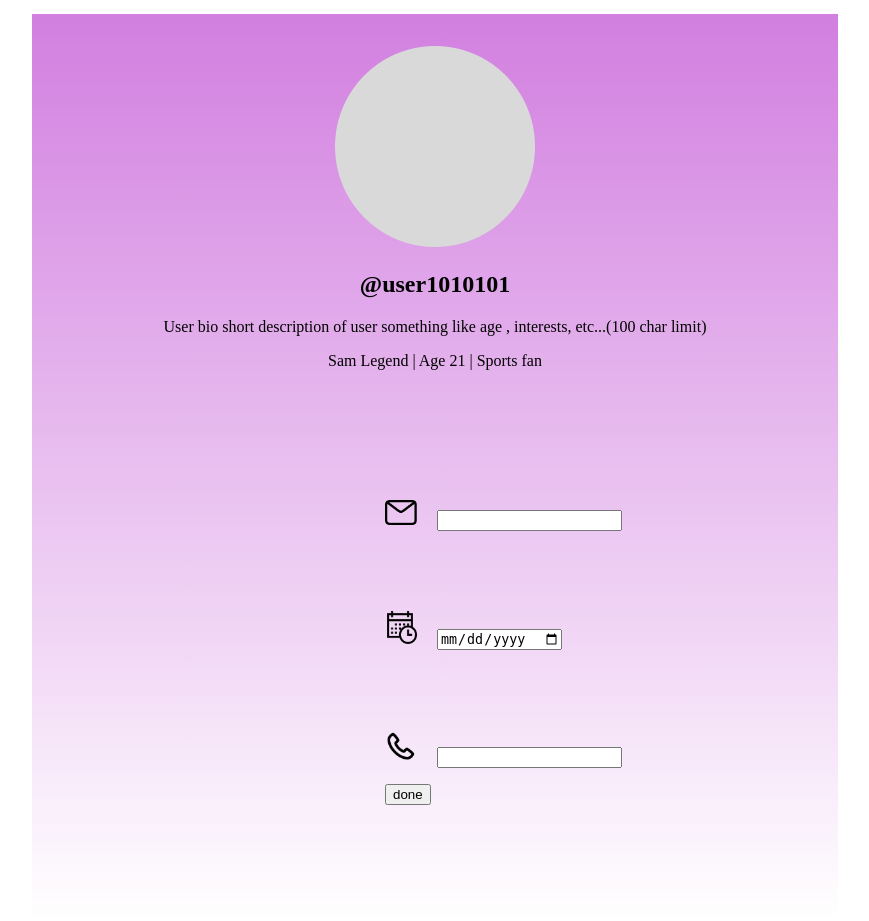
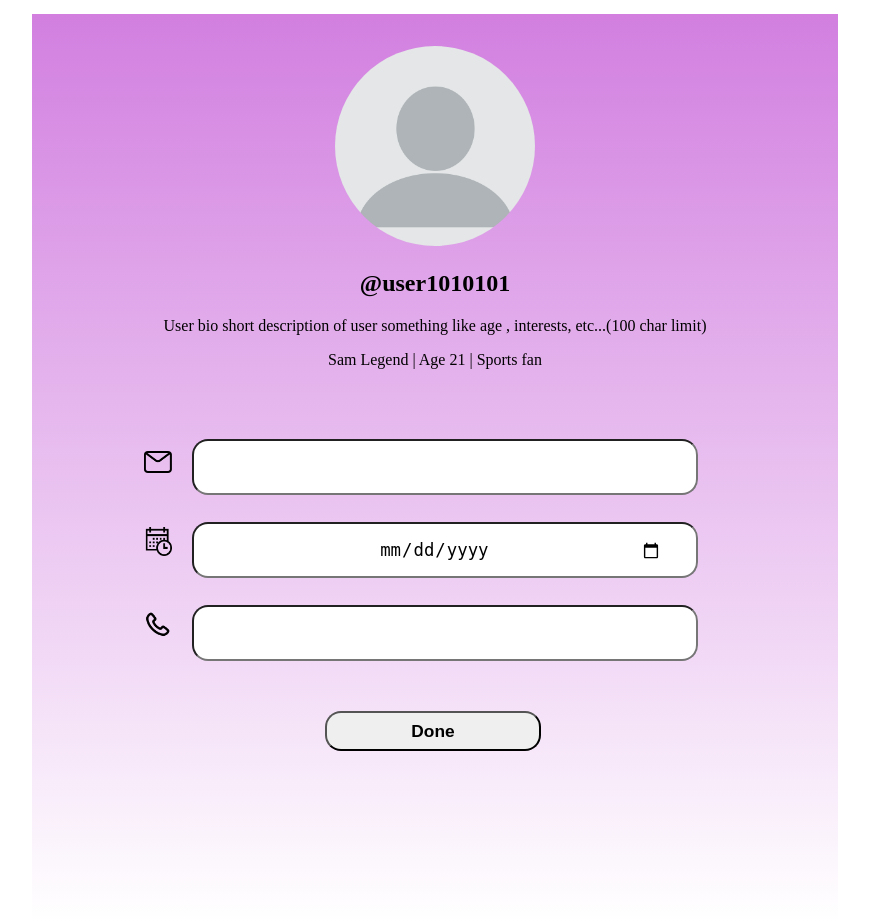
Before and after one commit to dabby04/Ziki, a PHP site: page /editprofile.html in a window 1280 px wide. Shown: the part 70-991 px from the top of the page, without its empty margins (321-1190 px from the left). Run offline with PHP 8.4, Linux system fonts and the light colour scheme; some web fonts are replaced.

Commit message:
edit profile page finished

```diff
--- a/css/styles.css
+++ b/css/styles.css
@@ -38,17 +38,39 @@ margin-top: 0.55em
 #pfp {
     display: inline;
     width: 200px;
+    border-radius: 50%;
     }
 
  #change-info {
     display: block;
-    margin-left: 353px ;
+    align-items:center;
+    text-align: center;
+    padding: 0em 6.75em 0em 0em;
+ }
+
+ input {
+    border-radius: 12pt;
+    width: 25em;
+    height: 3em;
+    text-align: center;
+    font-size: 13pt;
+    padding: 0 2em 0 2em;
+ }
+
+
+ #done {
+    width: 12.5em;
+    margin: 2em 0em 0em 6em;
+    height: 2.3em;
+    align-items: center;
+    font-size: 13pt;
+    font-weight: bold;
 
  }
 
  .icon {
-
-    width: 2em;
-    padding: 4em 1em 0em 0em;
-
+    display: flexbox;
+    width: 1.75em;
+    padding: 0em 0em 0em 0em;
+    margin: 1em 1em 0em 5em;
  }
--- a/editprofile.html
+++ b/editprofile.html
@@ -18,7 +18,7 @@
 
     <div id="main">
         <div id="profile-container">
-        <img id="pfp" src="images/pfp.png">
+        <img id="pfp" src="images/blank-profile-picture.png"/>
         <h2 id="user-tag">@user1010101</h2>
         <p class="bio">User bio short description of user something like age , interests, etc...(100 char limit)</p>
         <p class="bio">  Sam Legend | Age 21 |  Sports fan </p>
@@ -27,10 +27,10 @@
 
 
        <form id="change-info">
-       <p id="email-entry"> <label> <img class="icon" src="images/mail-icon.png"> </label> <input type="email"/></p>
-       <p id="date-entry"> <label> <img class="icon" src="images/calendar-icon.png"> </label> <input type="date"/></p>
-       <p id="phone-number-entry"> <label> <img class="icon" src="images/phone-icon.png"> </label> <input type="number"/></p>
-        <input type="button" value="done" id="done"/>
+       <p id="email-entry"> <label> <img class="icon" src="images/mail-icon.png" alt="email icon"/> </label> <input type="email"/></p>
+       <p id="date-entry"> <label> <img class="icon" src="images/calendar-icon.png"  alt="calendar icon"/> </label> <input type="date"/></p>
+       <p id="phone-number-entry"> <label> <img class="icon" src="images/phone-icon.png" alt="phone icon"/> </label> <input type="number"/></p>
+        <input type="button" value="Done" id="done"/>
         </form>
 
     </div>
--- a/theme.html
+++ b/theme.html
@@ -1,7 +1,7 @@
 <!DOCTYPE html>
 <head>
     <link rel="stylesheet" href="css/reset.css">
-    <link rel="stylesheet" href="css/page.css">
+    <link rel="stylesheet" href="css/pageheader.css">
     <link href="https://cdn.jsdelivr.net/npm/bootstrap@5.3.2/dist/css/bootstrap.min.css" rel="stylesheet" integrity="sha384-T3c6CoIi6uLrA9TneNEoa7RxnatzjcDSCmG1MXxSR1GAsXEV/Dwwykc2MPK8M2HN" crossorigin="anonymous">
     <title>Ziki</title>
 
```
Also changed, not shown: images/blank-profile-picture.png (added).
